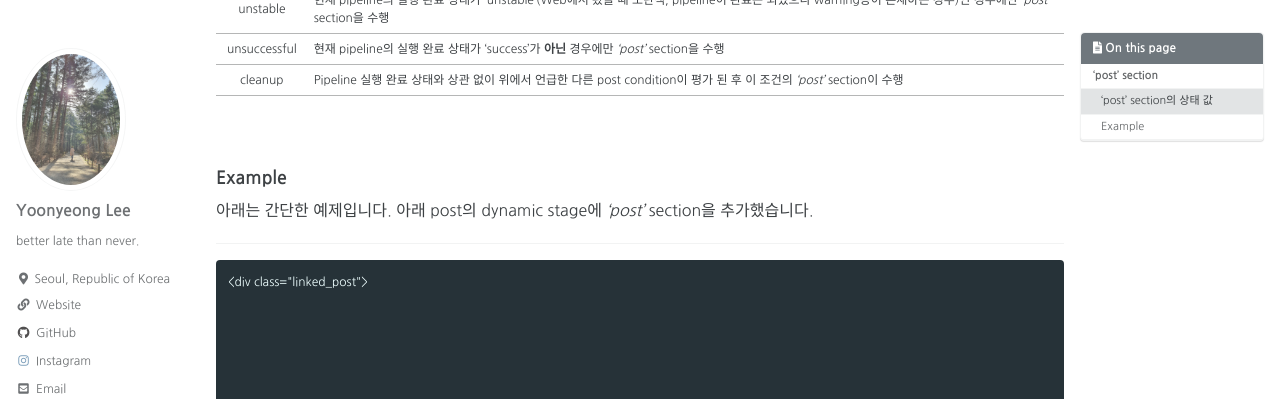
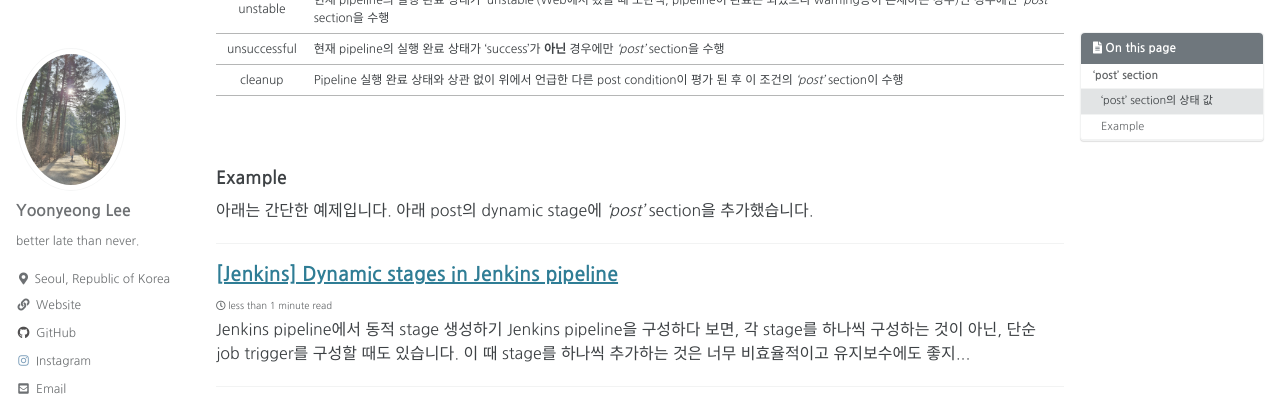
Before and after one commit to ynlee1/ynlee1.github.io, a Jekyll site: the page built from _posts/2022-06-07-jenkins-pipeline-post-section.md, in a window 1280 px wide and 1400 px high, scrolled down 745 px, cut to the strip 0-399 px from the top of the window. Built offline with Jekyll 4.4.1, drawn with Linux system fonts in a browser that asks for light colours; cached includes are drawn as plain includes; comment, search, counter and statistics services are not loaded; some of the changed text lies outside the part shown.

Commit message:
[fix] link test 10

```diff
--- a/_includes/linked-post.html
+++ b/_includes/linked-post.html
@@ -1,16 +1,30 @@
-<div class="linked_post">
-	{% for post in site.posts %}
-		{% assign post_url = post.url | replace: "/", "" %}
-		{% if post_url == include.url %}
-			<div class="linked_post_div">
-				<article class="post">
-					<h1><a href="{{ site.baseurl }}{{ post.url }}">{{ post.title }}</a></h1>
-					<p style="color: #969494; margin: 10px 0px; font-size: 18px;">
-						{{ post.date | date: "%B %e, %Y" }}
-					</p>
-				</article>
-			</div>
-		{% endif %}
-    {% endfor %}
-    <br>
+{% if post.header.teaser %}
+  {% capture teaser %}{{ post.header.teaser }}{% endcapture %}
+{% else %}
+  {% assign teaser = site.teaser %}
+{% endif %}
+
+{% if post.id %}
+  {% assign title = post.title | markdownify | remove: "<p>" | remove: "</p>" %}
+{% else %}
+  {% assign title = post.title %}
+{% endif %}
+
+<div class="{{ include.type | default: 'list' }}__item">
+  <article class="archive__item" itemscope itemtype="https://schema.org/CreativeWork">
+    {% if include.type == "grid" and teaser %}
+      <div class="archive__post-teaser">
+        <img src="{{ teaser | relative_url }}" alt="">
+      </div>
+    {% endif %}
+    <h2 class="archive__item-title no_toc" itemprop="headline">
+      {% if post.link %}
+        <a href="{{ post.link }}">{{ title }}</a> <a href="{{ post.url | relative_url }}" rel="permalink"><i class="fas fa-link" aria-hidden="true" title="permalink"></i><span class="sr-only">Permalink</span></a>
+      {% else %}
+        <a href="{{ post.url | relative_url }}" rel="permalink">{{ title }}</a>
+      {% endif %}
+    </h2>
+    {% include page__meta.html type=include.type %}
+    {% if post.excerpt %}<p class="archive__item-excerpt" itemprop="description">{{ post.excerpt | markdownify | strip_html | truncate: 160 }}</p>{% endif %}
+  </article>
 </div>
--- a/_posts/2022-06-07-jenkins-pipeline-post-section.md
+++ b/_posts/2022-06-07-jenkins-pipeline-post-section.md
@@ -44,11 +44,9 @@
 {% assign posts = site.categories.jenkins %}
 {% for post in posts %}
   {% if post.title contains 'Dynamic stages in Jenkins pipeline' %}
-    {% include linked-post.html url="how-to-contribute-to-open-source-and-land-a-better-job" %}
+    {% include linked-post.html type=page.entries_layout %}
   {% endif %}
 {% endfor %}
-
-{% include archive-single.html type=page.entries_layout %}
 
 ---
 
--- a/_sass/minimal-mistakes/_archive.scss
+++ b/_sass/minimal-mistakes/_archive.scss
@@ -89,6 +89,19 @@
   position: relative;
   border-radius: $border-radius;
   overflow: hidden;
+
+  img {
+    width: 100%;
+  }
+}
+
+.archive__post-teaser {
+  position: relative;
+  border-radius: $border-radius;
+  overflow: hidden;
+  border: 1px solid #ccc;
+  border-radius: 5px;
+  padding: 15px;
 
   img {
     width: 100%;
```
